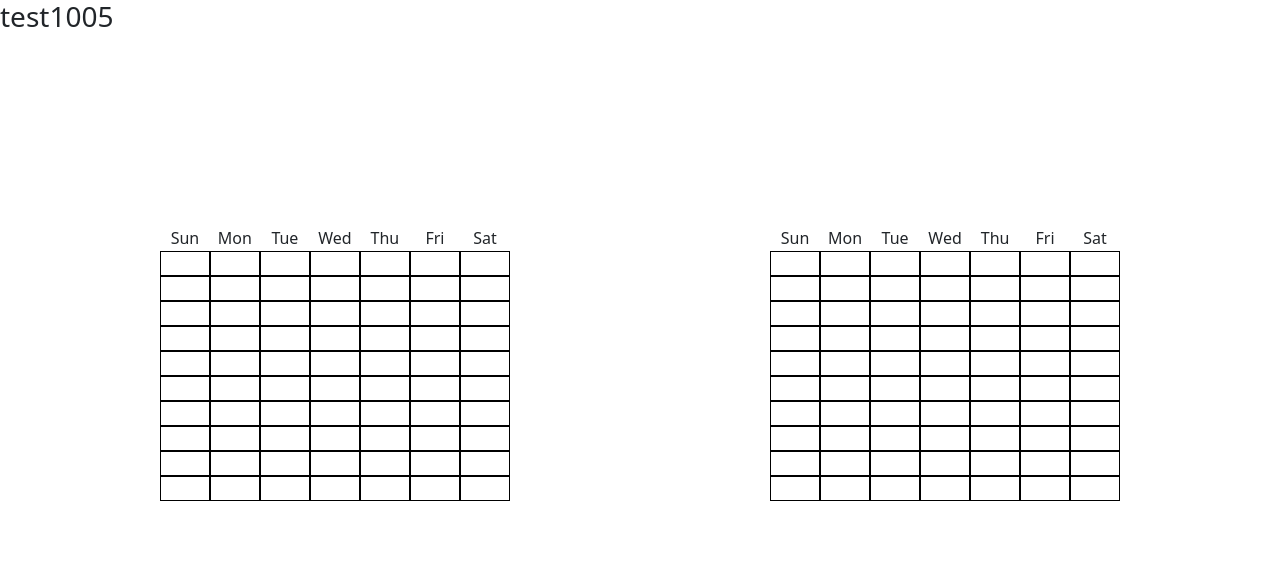
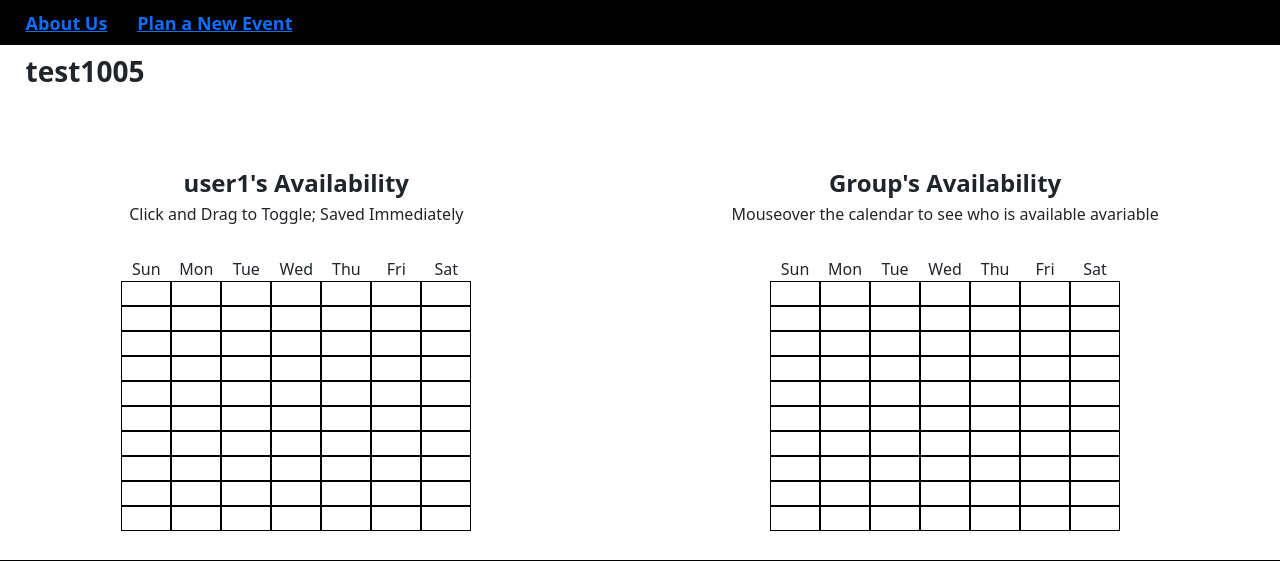
Before and after one commit to ShiRu19/Time2Meet, a Django app: page /1 in a window 1280 px wide. Shown: the top 561 px of the page. Run offline with Django 3.2, Linux system fonts and the light colour scheme; data comes from the database, SQL or seed files in the repository; both versions use the stored data as it was after the commit.

Commit message:
Completed the function of adding new project to the database. (Use POST method)

```diff
--- a/django/mysite/urls.py
+++ b/django/mysite/urls.py
@@ -16,10 +16,11 @@ Including another URLconf
 from django.contrib import admin
 from django.urls import path
 
-from post.views import PostFillOutForm, RegisterProject
+from post.views import PostFillOutForm, RegisterProject, submit
 
 urlpatterns = [
     path('admin/', admin.site.urls),
     path('', RegisterProject.as_view()),
-    path('<pk>', PostFillOutForm.as_view())
+    path('<pk>', PostFillOutForm.as_view(), name="PostFillOutForm"),
+    path('submit/', submit)
 ]
--- a/django/post/models.py
+++ b/django/post/models.py
@@ -5,8 +5,8 @@ class Post(models.Model):
         verbose_name = '時間表'
         verbose_name_plural = '時間表'
 
-    projectName = models.CharField('專案名稱', max_length=20)
-    userName = models.CharField('使用者名稱', max_length=100)
+    projectName = models.CharField('專案名稱', max_length=20, blank=False)
+    userName = models.CharField('使用者名稱', max_length=100, blank=True)
 
     def __str__(self):
         return self.projectName
--- a/django/post/views.py
+++ b/django/post/views.py
@@ -1,6 +1,10 @@
+from contextlib import redirect_stderr, redirect_stdout
+from urllib import request
 from django.shortcuts import render
 from django.views.generic import ListView, DetailView
+from django.shortcuts import redirect
 from .models import Post
+#from django.http import HttpResponse
 
 class PostFillOutForm(DetailView):
     model = Post
@@ -9,3 +13,10 @@ class PostFillOutForm(DetailView):
 class RegisterProject(ListView):
     model = Post
     template_name = 'post_register.html'
+
+def submit(request):
+    projectName = request.POST.get('projectName')
+    if projectName is not None:
+        cuser = Post.objects.create(projectName=projectName)
+        cuser.save()
+        return redirect("PostFillOutForm", pk=cuser.pk)
--- a/django/static/tables.css
+++ b/django/static/tables.css
@@ -1,12 +1,12 @@
 .twoTable{
-    margin-top: 15%;
+    margin-top: 10vh;
     text-align: center;
 }
 .titleOfTable div{
     vertical-align: top;
     display: inline-block;
     width: 50px;
-    height: 25px;
+    height: 10px;
 }
 .timeOfTable div{
     border: 1px solid black;
--- a/django/static/userForm.css
+++ b/django/static/userForm.css
@@ -1,5 +1,27 @@
 #projectName {
     font-weight: bold;
-    margin-top: 2%;
+    margin-top: 55px;
     margin-left: 2%;
 }
+#bottomBlock {
+    background-color: black;
+    width: 100vw;
+    height: 30vh;
+    position: absolute;
+    bottom: 0px;
+}
+.topBlock {
+    background-color: black;
+    width: 100vw;
+    height: 45px;
+    position: absolute;
+    top: 0px;
+}
+.links {
+    display: inline-block;
+    vertical-align: top;
+    margin-top: 10px;
+    margin-left: 2%;
+    font-weight: bold;
+    font-size: large;
+}
--- a/django/templates/base_register.html
+++ b/django/templates/base_register.html
@@ -11,9 +11,13 @@
         <link href="https://cdn.jsdelivr.net/npm/bootstrap@5.2.1/dist/css/bootstrap.min.css" rel="stylesheet" integrity="sha384-iYQeCzEYFbKjA/T2uDLTpkwGzCiq6soy8tYaI1GyVh/UjpbCx/TYkiZhlZB6+fzT" crossorigin="anonymous">
     </head>
     <body>
+        <div class="topBlock">
+            <div class="links"><a href="/">About Us</a></div>
+            <div class="links"><a href="/">Plan a New Event</a></div>
+        </div>
+        {% block body %}{% endblock %}
         <script src="https://cdn.jsdelivr.net/npm/bootstrap@5.2.1/dist/js/bootstrap.bundle.min.js" integrity="sha384-u1OknCvxWvY5kfmNBILK2hRnQC3Pr17a+RTT6rIHI7NnikvbZlHgTPOOmMi466C8" crossorigin="anonymous"></script>
         <script src="https://cdn.jsdelivr.net/npm/@popperjs/core@2.11.6/dist/umd/popper.min.js" integrity="sha384-oBqDVmMz9ATKxIep9tiCxS/Z9fNfEXiDAYTujMAeBAsjFuCZSmKbSSUnQlmh/jp3" crossorigin="anonymous"></script>
         <script src="https://cdn.jsdelivr.net/npm/bootstrap@5.2.1/dist/js/bootstrap.min.js" integrity="sha384-7VPbUDkoPSGFnVtYi0QogXtr74QeVeeIs99Qfg5YCF+TidwNdjvaKZX19NZ/e6oz" crossorigin="anonymous"></script>
-        {% block body %}{% endblock %}
     </body>
 </html>
--- a/django/templates/base_userForm.html
+++ b/django/templates/base_userForm.html
@@ -6,12 +6,16 @@
         <meta name="viewport" content="width=device-width, initial-scale=1">
         <title>Time2Meet demo</title>
         <link rel="stylesheet" type="text/css" href="{% static 'tables.css' %}">
-        <link rel="stylesheet" type="text/css" href="{% static 'fillOutForm.css' %}">
+        <link rel="stylesheet" type="text/css" href="{% static 'userForm.css' %}">
         <script src="{% static 'table.js' %}"></script>
         <script src="https://ajax.googleapis.com/ajax/libs/jquery/3.5.1/jquery.min.js"></script>
         <link href="https://cdn.jsdelivr.net/npm/bootstrap@5.2.1/dist/css/bootstrap.min.css" rel="stylesheet" integrity="sha384-iYQeCzEYFbKjA/T2uDLTpkwGzCiq6soy8tYaI1GyVh/UjpbCx/TYkiZhlZB6+fzT" crossorigin="anonymous">
     </head>
     <body>
+        <div class="topBlock">
+            <div class="links"><a href="/">About Us</a></div>
+            <div class="links"><a href="/">Plan a New Event</a></div>
+        </div>
         {% block body %}{% endblock %}
         <script src="https://cdn.jsdelivr.net/npm/bootstrap@5.2.1/dist/js/bootstrap.bundle.min.js" integrity="sha384-u1OknCvxWvY5kfmNBILK2hRnQC3Pr17a+RTT6rIHI7NnikvbZlHgTPOOmMi466C8" crossorigin="anonymous"></script>
         <script src="https://cdn.jsdelivr.net/npm/@popperjs/core@2.11.6/dist/umd/popper.min.js" integrity="sha384-oBqDVmMz9ATKxIep9tiCxS/Z9fNfEXiDAYTujMAeBAsjFuCZSmKbSSUnQlmh/jp3" crossorigin="anonymous"></script>
--- a/django/templates/post_userForm.html
+++ b/django/templates/post_userForm.html
@@ -1,8 +1,17 @@
 {% extends 'base_userForm.html' %}
 {% block body %}
-<h3 id="projectName">{{post.projectName}}</h3>
+<h3 id="projectName">{{ post.projectName }}</h3>
 <div class = "twoTable">
-    <div id="userTable" class="tables"></div>
-    <div id = "integrateTable" class="tables" style="margin-left: 20%;"></div>
+    <div id="userTable" class="tables">
+        <h4 style="font-weight: bold;">{{ post.userName }}'s Availability</h4>
+        <h6>Click and Drag to Toggle; Saved Immediately</h6>
+        <br>
+    </div>
+    <div id = "integrateTable" class="tables" style="margin-left: 20%;">
+        <h4 style="font-weight: bold;">Group's Availability</h4>
+        <h6>Mouseover the calendar to see who is available avariable</h6>
+        <br>
+    </div>
 </div>
+<div id="bottomBlock"></div>
 {% endblock %}
```
Also changed, not shown: django/static/register.css (+18 -2 lines), django/static/register.js (+0 -12 lines), django/templates/post_register.html (+9 -5 lines), django/db.sqlite3, 4 other files.
